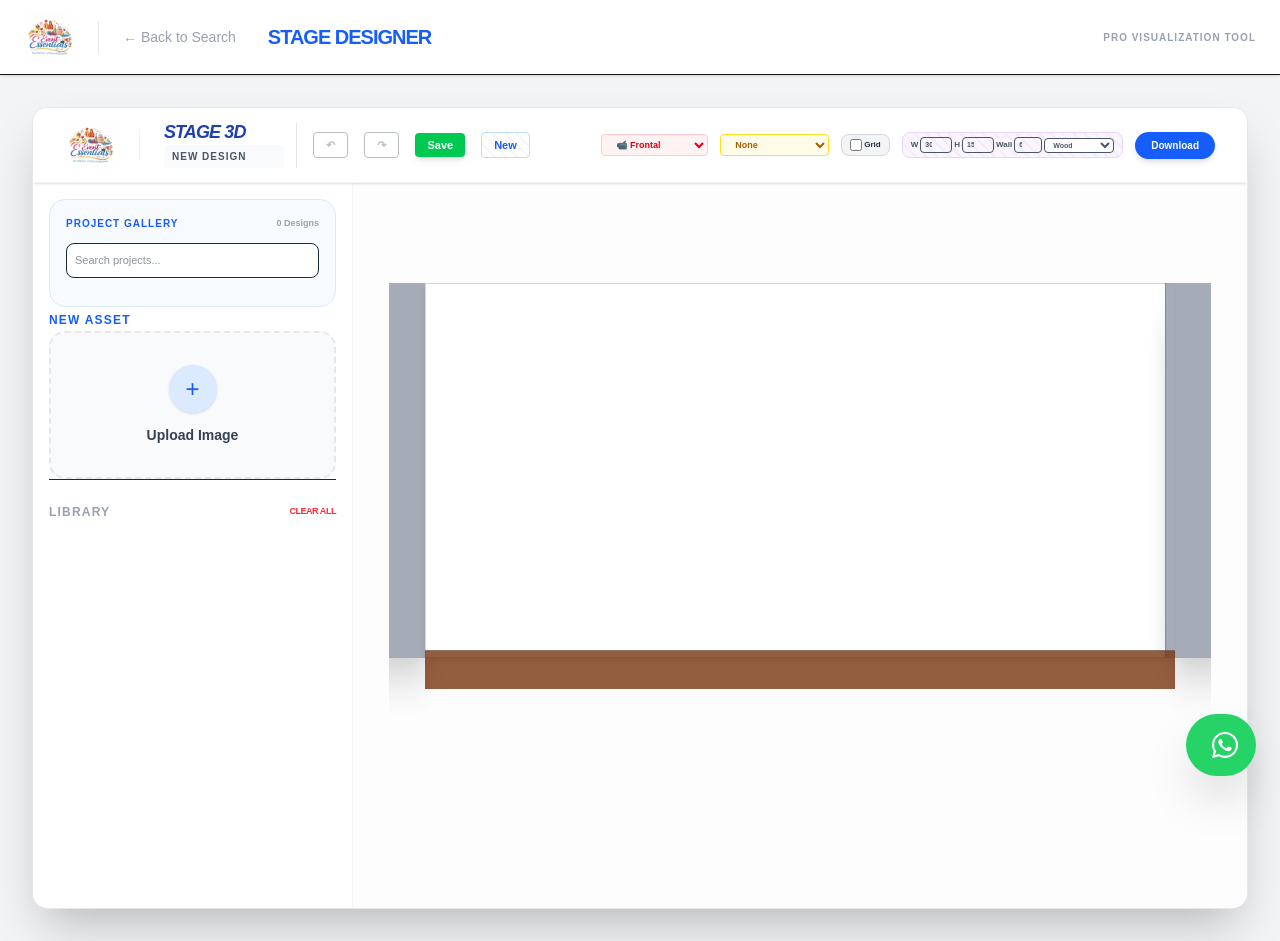
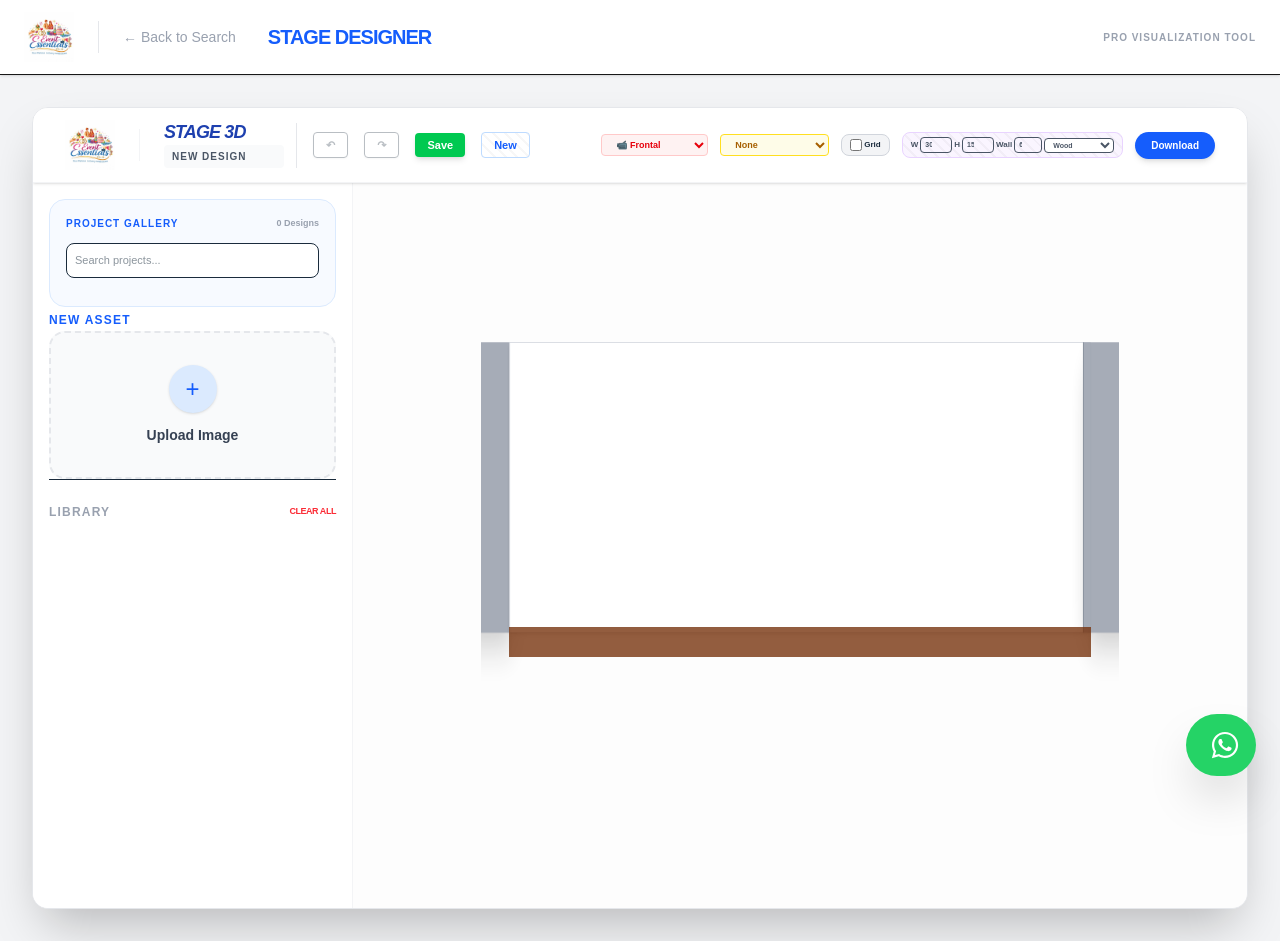
Before and after one commit to phanipavanmuttavarapu-svg/eventessentials-website, a Next.js app: page /decor/designer in a window 1280 px wide. Built offline with nearby package versions, Linux system fonts and the light colour scheme.

Commit message:
Initial commit

```diff
--- a/components/StageCanvas.js
+++ b/components/StageCanvas.js
@@ -1,11 +1,12 @@
 "use client";
 
-import { useState, useCallback, useRef, useEffect } from "react";
+import { useState, useCallback, useRef, useEffect, useLayoutEffect } from "react";
 import Cropper from "react-easy-crop";
 import { Rnd } from "react-rnd";
 import { domToPng } from "modern-screenshot";
 import AppLayout from "./AppLayout";
 
+// ...existing code...
 const PX_PER_FOOT = 25;
 const DB_NAME = "StageDesignerDB_V2";
 const STORE_NAME = "ProjectGallery";
@@ -45,6 +46,7 @@ const CAMERA_PRESETS = [
 const HEADER_PATTERN = { backgroundImage: 'repeating-linear-gradient(45deg, rgba(0,0,0,0.03) 0 2px, transparent 2px 8px)' };
 
 // --- INDEXEDDB ENGINE ---
+// ...existing code...
 const initDB = () => {
   return new Promise((resolve, reject) => {
     const request = indexedDB.open(DB_NAME);
@@ -146,9 +148,13 @@ export default function StageDesigner() {
   const [dragStart, setDragStart] = useState({ x: 0, y: 0 });
   const [dragRotation, setDragRotation] = useState({ x: 0, z: 0 });
 
+  // Mobile responsive scale
+  const [mobileScale, setMobileScale] = useState(1);
+
   const maskRef = useRef(null);
   const stageRef = useRef(null);
   const stageContainerRef = useRef(null);
+  const outerWrapperRef = useRef(null);
 
   const stageWidth = widthFt * PX_PER_FOOT;
   const stageHeight = heightFt * PX_PER_FOOT;
@@ -416,12 +422,16 @@ export default function StageDesigner() {
     setCanvasRedoStack([]);
   };
 
+  // TOUCH & MOUSE DRAW SUPPORT: unified handling
   const draw = (e) => {
     if (!drawing || !maskRef.current) return;
     const canvas = maskRef.current;
     const rect = canvas.getBoundingClientRect();
-    const x = ((e.clientX || e.touches?.[0].clientX) - rect.left) * (canvas.width / rect.width);
-    const y = ((e.clientY || e.touches?.[0].clientY) - rect.top) * (canvas.height / rect.height);
+    const clientX = e.clientX ?? e.touches?.[0]?.clientX;
+    const clientY = e.clientY ?? e.touches?.[0]?.clientY;
+    if (typeof clientX === "undefined") return;
+    const x = (clientX - rect.left) * (canvas.width / rect.width);
+    const y = (clientY - rect.top) * (canvas.height / rect.height);
     const ctx = canvas.getContext("2d");
 
     ctx.globalCompositeOperation = isRestore ? "destination-out" : "source-over";
@@ -485,9 +495,10 @@ export default function StageDesigner() {
     }
   }, [croppedPreview]);
 
-  // 3D Drag Rotation Controls
+  // 3D Drag Rotation Controls (mouse already implemented) + TOUCH handlers for mobile
   const handleStageMouseDown = (e) => {
-    if (e.target !== stageContainerRef.current) return;
+    // allow dragging only when tapping empty area of the stage container (avoid grabbing items)
+    if (e.target !== stageContainerRef.current && e.target !== outerWrapperRef.current) return;
     setIsDragging3D(true);
     setDragStart({ x: e.clientX, y: e.clientY });
     setDragRotation({ x: rotX, z: rotZ });
@@ -507,16 +518,69 @@ export default function StageDesigner() {
     setIsDragging3D(false);
   };
 
+  // Touch equivalents
+  const handleStageTouchStart = (e) => {
+    if (!e.touches || e.touches.length !== 1) return;
+    const t = e.touches[0];
+    // same guard: only start if touching the outer wrapper (not an item)
+    if (e.target !== stageContainerRef.current && e.target !== outerWrapperRef.current) return;
+    setIsDragging3D(true);
+    setDragStart({ x: t.clientX, y: t.clientY });
+    setDragRotation({ x: rotX, z: rotZ });
+  };
+
+  const handleStageTouchMove = (e) => {
+    if (!isDragging3D || !e.touches || e.touches.length !== 1) return;
+    const t = e.touches[0];
+    const deltaX = t.clientX - dragStart.x;
+    const deltaY = t.clientY - dragStart.y;
+    const sensitivity = 0.5;
+    setRotX(dragRotation.x - deltaY * sensitivity);
+    setRotZ(dragRotation.z + deltaX * sensitivity);
+  };
+
+  const handleStageTouchEnd = () => {
+    setIsDragging3D(false);
+  };
+
   useEffect(() => {
     if (isDragging3D) {
       window.addEventListener('mousemove', handleStageMouseMove);
       window.addEventListener('mouseup', handleStageMouseUp);
+      window.addEventListener('touchmove', handleStageTouchMove, { passive: false });
+      window.addEventListener('touchend', handleStageTouchEnd);
       return () => {
         window.removeEventListener('mousemove', handleStageMouseMove);
         window.removeEventListener('mouseup', handleStageMouseUp);
+        window.removeEventListener('touchmove', handleStageTouchMove);
+        window.removeEventListener('touchend', handleStageTouchEnd);
       };
     }
   }, [isDragging3D, dragStart, dragRotation, rotX, rotZ]);
+
+  // Compute mobileScale to fit stage inside available space on small screens
+  const recomputeScale = useCallback(() => {
+    const wrapper = outerWrapperRef.current;
+    if (!wrapper) return;
+    const availableW = wrapper.clientWidth - 16; // padding
+    const availableH = wrapper.clientHeight - 16;
+    const requiredW = stageWidth + (extraDim * 2);
+    const requiredH = stageHeight + extraDim;
+    const scaleW = Math.max(0.35, Math.min(1, availableW / requiredW));
+    const scaleH = Math.max(0.35, Math.min(1, availableH / requiredH));
+    const s = Math.min(scaleW, scaleH);
+    setMobileScale(s);
+  }, [stageWidth, stageHeight, extraDim]);
+
+  useLayoutEffect(() => {
+    recomputeScale();
+  }, [recomputeScale, widthFt, heightFt, wallFt]);
+
+  useEffect(() => {
+    const onResize = () => recomputeScale();
+    window.addEventListener('resize', onResize);
+    return () => window.removeEventListener('resize', onResize);
+  }, [recomputeScale]);
 
   const redXStyle = "absolute bg-[#ff0000] text-white w-7 h-7 rounded-full text-xs flex items-center justify-center shadow-lg border-2 border-white font-bold transition-all active:scale-90 z-[70] cursor-pointer";
 
@@ -693,6 +757,10 @@ export default function StageDesigner() {
                     onMouseMove={draw}
                     onMouseUp={() => { setDrawing(false); saveCanvasState(); }}
                     onMouseLeave={() => { if(drawing) { setDrawing(false); saveCanvasState(); } }}
+                    // touch handlers added for mobile
+                    onTouchStart={(e) => { e.preventDefault(); setDrawing(true); draw(e.touches[0]); }}
+                    onTouchMove={(e) => { e.preventDefault(); draw(e.touches[0]); }}
+                    onTouchEnd={() => { setDrawing(false); saveCanvasState(); }}
                     className="h-40 md:h-48 w-full cursor-crosshair object-contain bg-transparent"
                 />
               </div>
@@ -731,17 +799,24 @@ export default function StageDesigner() {
 
   // Main Canvas Content
   const canvasContent = (
-    <div className="flex items-center justify-center w-full h-full" style={{minWidth: 0, minHeight: 0, padding: '0.25rem'}}>
+    <div ref={outerWrapperRef} className="flex items-center justify-center w-full h-full" style={{minWidth: 0, minHeight: 0, padding: '0.25rem'}}>
+      <div
+        ref={stageContainerRef}
+        onMouseDown={handleStageMouseDown}
+        onTouchStart={handleStageTouchStart}
+        // ensure touch-action is none to allow custom drag gestures on mobile
+        style={{ touchAction: 'none', width: '100%', display: 'flex', justifyContent: 'center', alignItems: 'center' }}
+      >
         <div
           ref={stageRef}
           style={{
             width: stageWidth + (extraDim * 2),
             height: stageHeight + extraDim,
             perspective: '1500px',
-                transform: `rotateX(${rotX}deg) rotateZ(${rotZ}deg) scale(${cameraZoom})`,
+            transform: `scale(${mobileScale}) rotateX(${rotX}deg) rotateZ(${rotZ}deg) scale(${cameraZoom})`,
             transformStyle: 'preserve-3d',
             transformOrigin: 'center center',
-                transition: 'transform 0.3s ease-out',
+            transition: 'transform 0.18s ease-out',
             maxWidth: '100%',
             maxHeight: '100%',
             overflow: 'hidden',
@@ -868,6 +943,7 @@ export default function StageDesigner() {
         </div>
       </div>
       </div>
+    </div>
   );
 
   return (
--- a/package.json
+++ b/package.json
@@ -9,12 +9,12 @@
     "lint": "eslint"
   },
   "dependencies": {
-    "@google-cloud/discoveryengine": "^2.5.2",
+    "@google-cloud/discoveryengine": "^1.14.0",
     "fabric": "^7.1.0",
     "html2canvas": "^1.4.1",
     "jspdf": "^4.1.0",
     "modern-screenshot": "^4.6.8",
-    "next": "16.1.4",
+    "next": "^16.2.1",
     "perfect-freehand": "^1.2.2",
     "react": "19.2.3",
     "react-dnd-touch-backend": "^16.0.1",
```
Also changed, not shown: 1 other file (tests, documents, lock files or other folders). Lines whose indentation alone changed are shown as unchanged.
